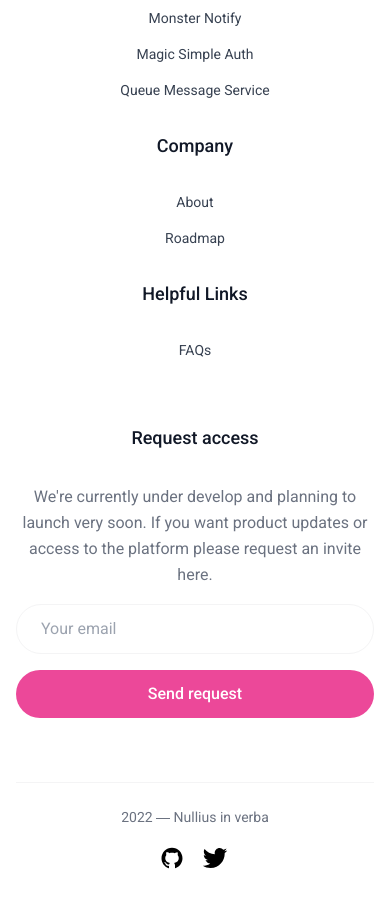
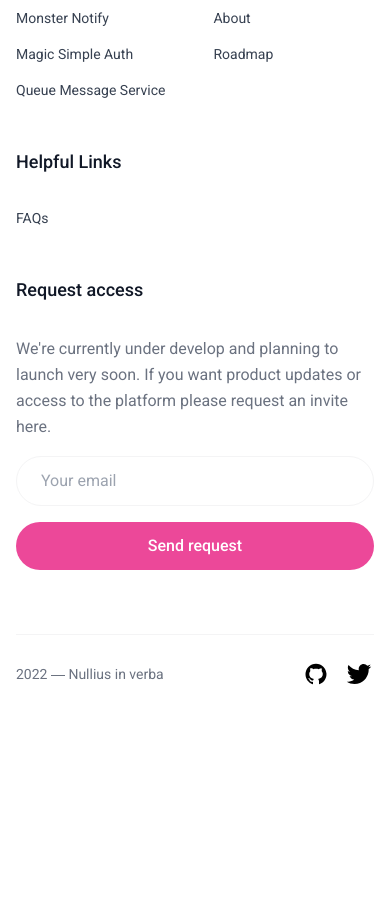
Before and after one commit to D3Portillo/hook.monster, a Next.js app: page / in a window 390 px wide. Shown: the part 1360-2257 px from the top of the page. After the commit the page ends 2073 px from the top, so only its background shows below. Built offline with nearby package versions, Linux system fonts and the light colour scheme; what @rainbow-me/rainbowkit, wagmi would draw is missing.

Commit message:
feat(Footer.tsx): better responsivness

```diff
--- a/components/Footer.tsx
+++ b/components/Footer.tsx
@@ -14,7 +14,7 @@ function Footer() {
       className="mx-auto max-w-screen-xl px-4 pt-16 pb-6 sm:px-6 lg:px-8"
     >
       <Image height={64} src={asset_logo} alt="hook.monster logo" />
-      <section className="mt-16 grid grid-cols-1 gap-8 border-t border-zinc-50 pt-16 md:grid-cols-4 lg:grid-cols-6">
+      <section className="flex flex-wrap mt-16 gap-12 border-t border-zinc-50 pt-16">
         <LinkSection title="Services">
           <LinkItem>Monster Notify</LinkItem>
           <LinkItem>Magic Simple Auth</LinkItem>
@@ -30,17 +30,16 @@ function Footer() {
           <LinkItem>FAQs</LinkItem>
         </LinkSection>
         <div className="flex-grow" />
-        <div className="text-center sm:text-left md:col-span-4 lg:col-span-2">
+        <div className="w-full md:max-w-md">
           <p className="text-lg font-medium text-gray-900">Request access</p>
-          <div className="mx-auto mt-8 max-w-md sm:ml-0">
-            <p className="text-center leading-relaxed text-gray-500 sm:text-left">
+          <div className="mt-8">
+            <p className="leading-relaxed text-gray-500">
               We{"'"}re currently under develop and planning to launch very
               soon. If you want product updates or access to the platform please
               request an invite here.
             </p>
 
-            <form className="mt-4">
-              <div className="flex flex-col gap-4 sm:flex-row lg:flex-col lg:items-start">
+            <form className="flex mt-4 flex-col gap-4 lg:items-start">
               <label htmlFor="email" className="sr-only">
                 Email
               </label>
@@ -54,18 +53,14 @@ function Footer() {
               <button className="block rounded-full bg-pink-500 px-8 py-3 font-medium text-white transition hover:bg-pink-600">
                 Send request
               </button>
-              </div>
             </form>
           </div>
         </div>
       </section>
 
-      <section className="mt-16 border-t border-zinc-100 pt-6 sm:flex sm:items-center sm:justify-between">
-        <p className="text-center text-sm text-gray-500 sm:text-left">
-          2022 ― Nullius in verba
-        </p>
-
-        <div className="mt-4 sm:mt-0 flex gap-4 items-center justify-center sm:justify-start">
+      <section className="flex items-center justify-between mt-16 border-t border-zinc-100 pt-6">
+        <p className="text-sm text-gray-500">2022 ― Nullius in verba</p>
+        <div className="flex gap-4 items-center">
           <Link
             href="/"
             target="_blank"
@@ -107,7 +102,7 @@ function LinkSection({
   title,
 }: PropsWithChildren<{ title: string }>) {
   return (
-    <div className="text-center sm:text-left">
+    <div className="text-left">
       <p className="text-lg font-medium text-gray-900">{title}</p>
       <ul className="space-y-4 text-sm mt-8">{children}</ul>
     </div>
```
Lines whose indentation alone changed are shown as unchanged.
